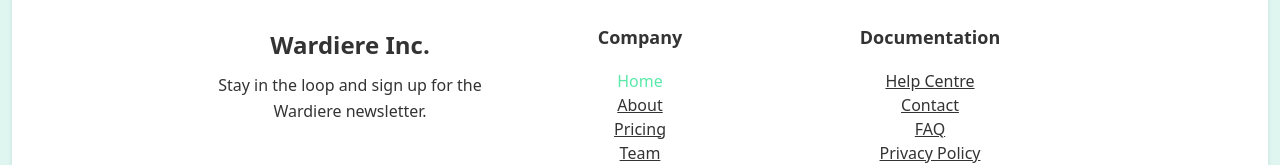
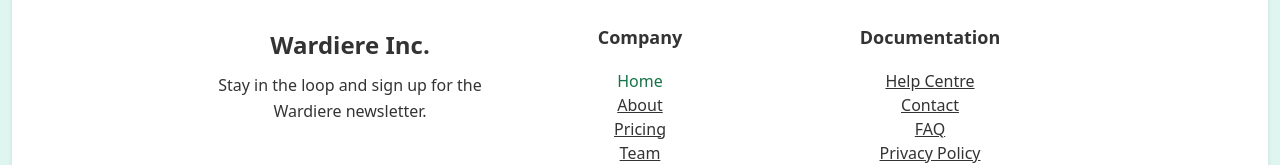
Before and after one commit to EddinAdou/test, a React (Create React App) app in the folder frontend/: page / in a window 1280 px wide. In both pictures the pointer is over the link "Home". Shown: the part 3046-3211 px from the top of the page. Built offline with nearby package versions, Linux system fonts and the light colour scheme.

Commit message:
Send file

```diff
--- a/frontend/src/styles/components/_footer.scss
+++ b/frontend/src/styles/components/_footer.scss
@@ -64,7 +64,7 @@ h5 {
 }
 
 .footer a:hover {
-  color: #5be8a9;
+  color: #157347;
   text-decoration: none;
 }
 
@@ -103,7 +103,7 @@ h5 {
 }
 
 .footer form button:hover {
-  background-color: #81c784;
+  background-color: #157347;
 }
 
 @media (max-width: 768px) {
```
